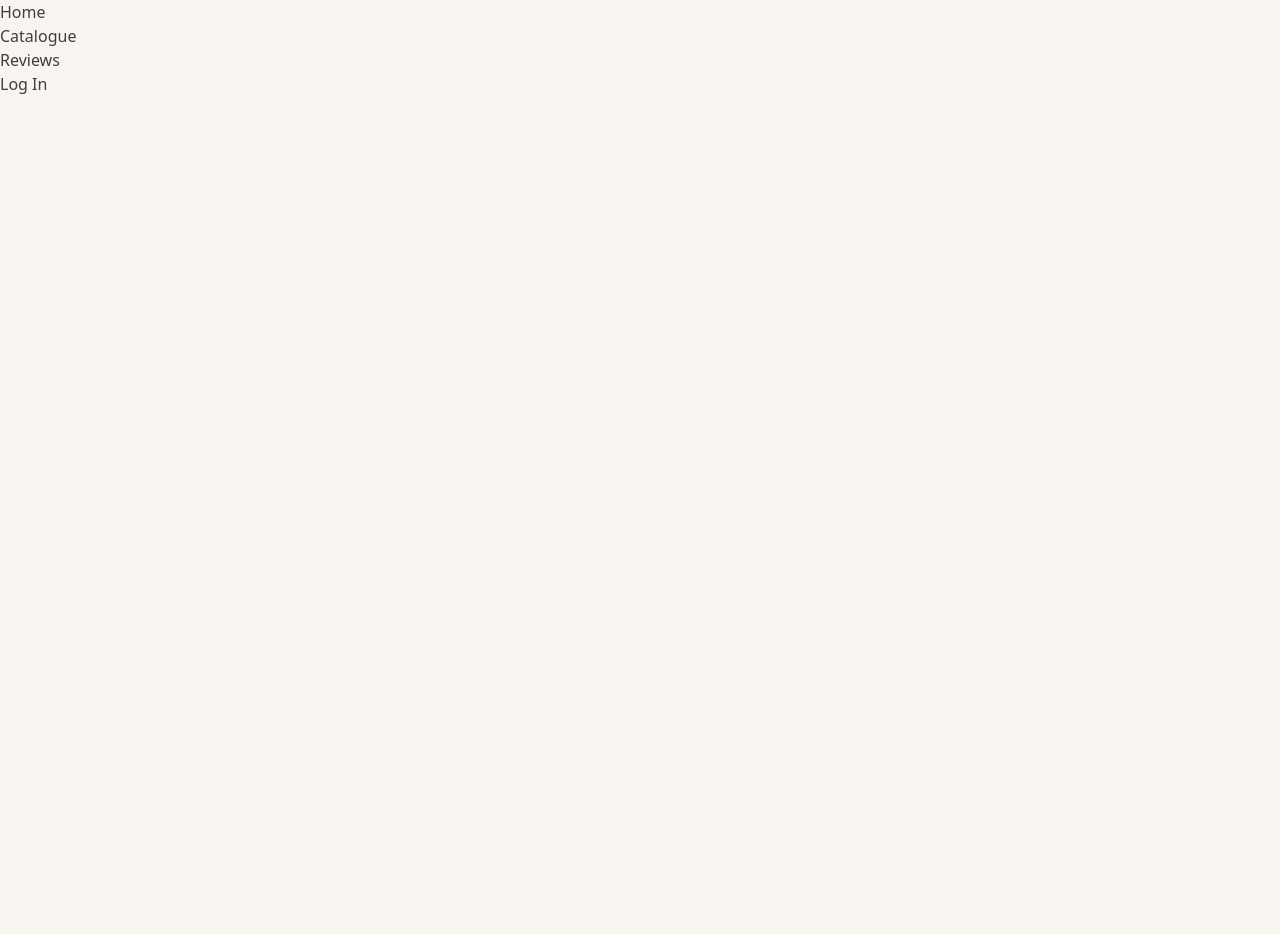
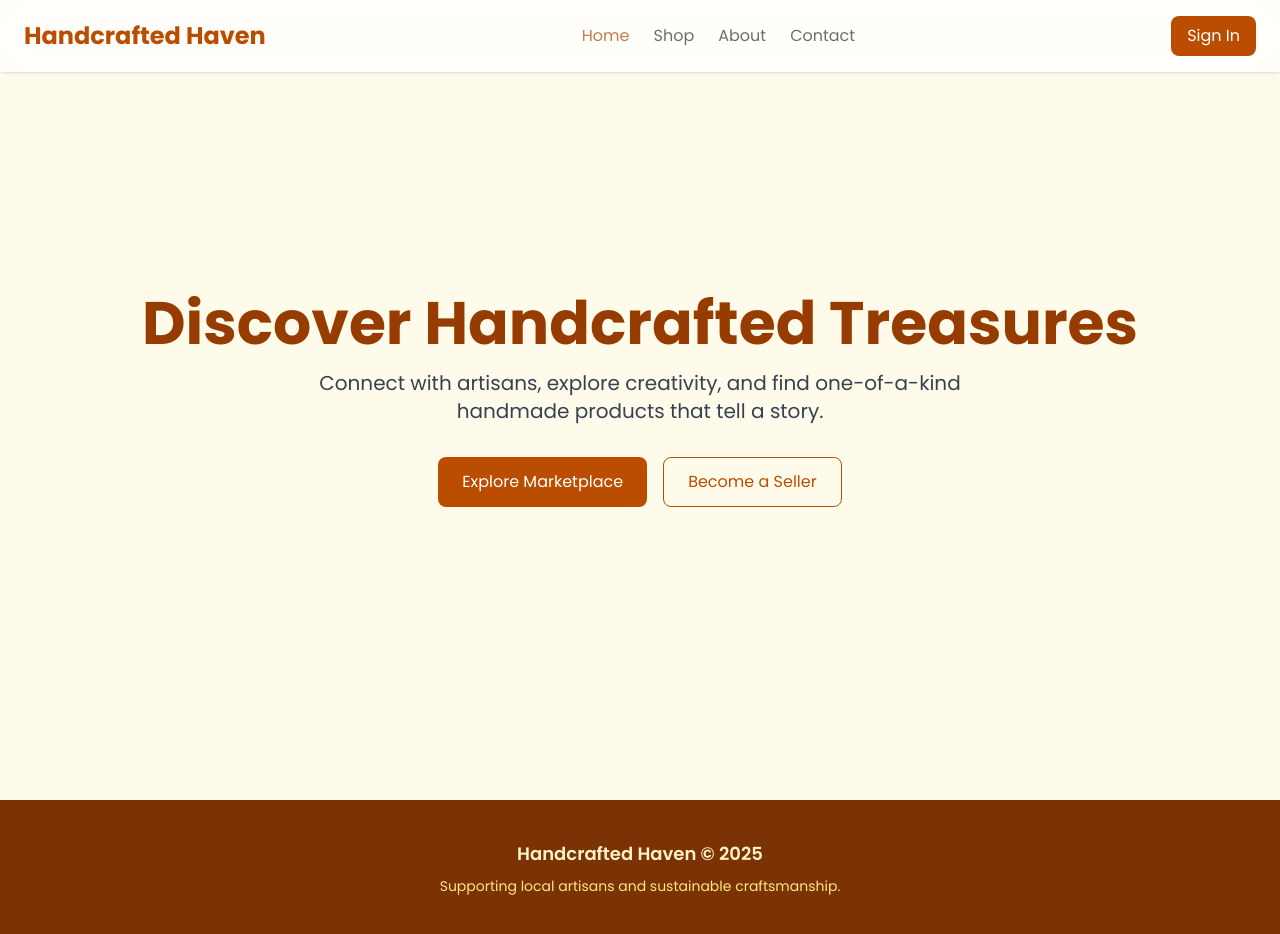
Before and after one commit to tympush/wdd430-team_05-group_project, a Next.js app: page / in a window 1280 px wide. Before the commit the page ends 800 px from the top, so only its background shows below. Built offline with nearby package versions, Linux system fonts and the light colour scheme.

Commit message:
Home page and project configuration

```diff
--- /dev/null
+++ b/app/about/page.tsx
@@ -0,0 +1,13 @@
+export default function AboutPage() {
+  return (
+    <div className="min-h-screen flex flex-col items-center justify-center bg-(--color-background) text-center px-6">
+      <h1 className="text-4xl font-bold text-(--color-primary) mb-4">
+        About Handcrafted Haven
+      </h1>
+      <p className="max-w-2xl text-(--color-secondary-text)">
+        We connect artisans and buyers around the world through creativity,
+        authenticity, and craftsmanship.
+      </p>
+    </div>
+  );
+}
--- /dev/null
+++ b/app/contact/page.tsx
@@ -0,0 +1,13 @@
+export default function ContactPage() {
+  return (
+    <div className="min-h-screen flex flex-col items-center justify-center bg-(--color-background) text-center px-6">
+      <h1 className="text-4xl font-bold text-(--color-primary)] mb-4">
+        Contact Us
+      </h1>
+      <p className="max-w-2xl text-(--color-secondary-text)">
+        Have questions or want to collaborate? Reach us at
+        <span className="font-semibold text-(--color-primary)]"> support@handcraftedhaven.com</span>.
+      </p>
+    </div>
+  );
+}
--- a/app/layout.tsx
+++ b/app/layout.tsx
@@ -3,26 +3,23 @@ import { Poppins } from "next/font/google";
 import "./globals.css";
 
 const poppins = Poppins({
-  variable: "--font-poppins",
   subsets: ["latin"],
-  weight: ["400", "500", "600", "700"],
+  weight: ["400", "600", "700"],
 });
 
 export const metadata: Metadata = {
-  title: "Create Next App",
-  description: "Generated by create next app",
+  title: "Handcrafted Haven",
+  description: "A marketplace for handmade treasures and local artisans.",
 };
 
 export default function RootLayout({
   children,
-}: Readonly<{
+}: {
   children: React.ReactNode;
-}>) {
+}) {
   return (
     <html lang="en">
-      <body
-        className={`${poppins.variable} antialiased`}
-      >
+      <body className={`${poppins.className} min-h-screen antialiased bg-amber-50 text-gray-800`}>
         {children}
       </body>
     </html>
--- a/app/page.tsx
+++ b/app/page.tsx
@@ -1,27 +1,13 @@
-import Image from "next/image";
+import Navbar from "@/components/Navbar";
+import Hero from "@/components/Hero";
+import Footer from "@/components/Footer";
 
 export default function Home() {
   return (
-    <div>
-      <main>
-        <header>
-          <img src="" alt="" />
-          <nav>
-            <ul>
-              <li>Home</li>
-              <li>Catalogue</li>
-              <li>Reviews</li>
-              <li>Log In</li>
-            </ul>
-          </nav>
-        </header>
-        <body>
-
-        </body>
-        <footer>
-
-        </footer>
-      </main>
-    </div>
+    <main>
+      <Navbar />
+      <Hero />
+      <Footer />
+    </main>
   );
 }
--- /dev/null
+++ b/app/shop/page.tsx
@@ -0,0 +1,9 @@
+export default function ShopPage() {
+  return (
+    <div className="min-h-screen flex items-center justify-center bg-(--color-background)">
+      <h1 className="text-4xl font-bold text-(--color-primary)">
+        Shop Page
+      </h1>
+    </div>
+  );
+}
--- /dev/null
+++ b/components/Footer.tsx
@@ -0,0 +1,12 @@
+export default function Footer() {
+  return (
+    <footer className="bg-amber-900 text-amber-100 py-10">
+      <div className="max-w-7xl mx-auto text-center">
+        <p className="text-lg font-semibold">Handcrafted Haven © {new Date().getFullYear()}</p>
+        <p className="text-sm mt-2 text-amber-200">
+          Supporting local artisans and sustainable craftsmanship.
+        </p>
+      </div>
+    </footer>
+  );
+}
--- /dev/null
+++ b/components/Hero.tsx
@@ -0,0 +1,21 @@
+export default function Hero() {
+  return (
+    <section className="w-full flex flex-col items-center justify-center text-center min-h-screen bg-amber-50">
+      <h1 className="text-5xl md:text-6xl font-bold text-amber-800 mb-4">
+        Discover Handcrafted Treasures
+      </h1>
+      <p className="text-lg md:text-xl text-gray-700 max-w-2xl mb-8">
+        Connect with artisans, explore creativity, and find one-of-a-kind handmade
+        products that tell a story.
+      </p>
+      <div className="flex gap-4">
+        <button className="px-6 py-3 bg-amber-700 text-white rounded-lg hover:bg-amber-800 transition cursor-pointer">
+          Explore Marketplace
+        </button>
+        <button className="px-6 py-3 border border-amber-700 text-amber-700 rounded-lg hover:bg-amber-100 transition cursor-pointer">
+          Become a Seller
+        </button>
+      </div>
+    </section>
+  );
+}
--- /dev/null
+++ b/components/Navbar.tsx
@@ -0,0 +1,44 @@
+"use client";
+
+import Link from "next/link";
+import { usePathname } from "next/navigation";
+
+export default function Navbar() {
+  const pathname = usePathname();
+
+  const links = [
+    { name: "Home", href: "/" },
+    { name: "Shop", href: "/shop" },
+    { name: "About", href: "/about" },
+    { name: "Contact", href: "/contact" },
+  ];
+
+  return (
+    <nav className="w-full bg-white/80 backdrop-blur-md shadow-sm fixed top-0 left-0 z-50">
+      <div className="max-w-7xl mx-auto flex items-center justify-between px-6 py-4">
+        <Link href="/" className="text-2xl font-bold text-amber-700">
+          Handcrafted Haven
+        </Link>
+
+        <ul className="hidden md:flex space-x-6 text-(--color-secondary-text) font-medium">
+          {links.map((link) => (
+            <li key={link.href}>
+              <Link
+                href={link.href}
+                className={`hover:text-amber-700 transition ${
+                  pathname === link.href ? "text-(--color-primary)" : ""
+                }`}
+              >
+                {link.name}
+              </Link>
+            </li>
+          ))}
+        </ul>
+
+        <button className="px-4 py-2 bg-amber-700 text-white rounded-lg hover:bg-amber-800 transition">
+          Sign In
+        </button>
+      </div>
+    </nav>
+  );
+}
--- /dev/null
+++ b/tailwind.config.ts
@@ -0,0 +1,25 @@
+import type { Config } from "tailwindcss";
+
+const config: Config = {
+  content: [
+    "./app/**/*.{js,ts,jsx,tsx}",
+    "./components/**/*.{js,ts,jsx,tsx}",
+  ],
+  theme: {
+    extend: {
+      colors: {
+        background: "#FFFBEB",
+        text: "#3F3F46",
+        primary: "#92400E",
+        secondary: "#D97706",
+        muted: "#A16207",
+      },
+      fontFamily: {
+        sans: ["Poppins", "sans-serif"],
+      },
+    },
+  },
+  plugins: [],
+};
+
+export default config;
```
Also changed, not shown: package.json (+10 -8 lines), 1 other file (tests, documents, lock files or other folders).
